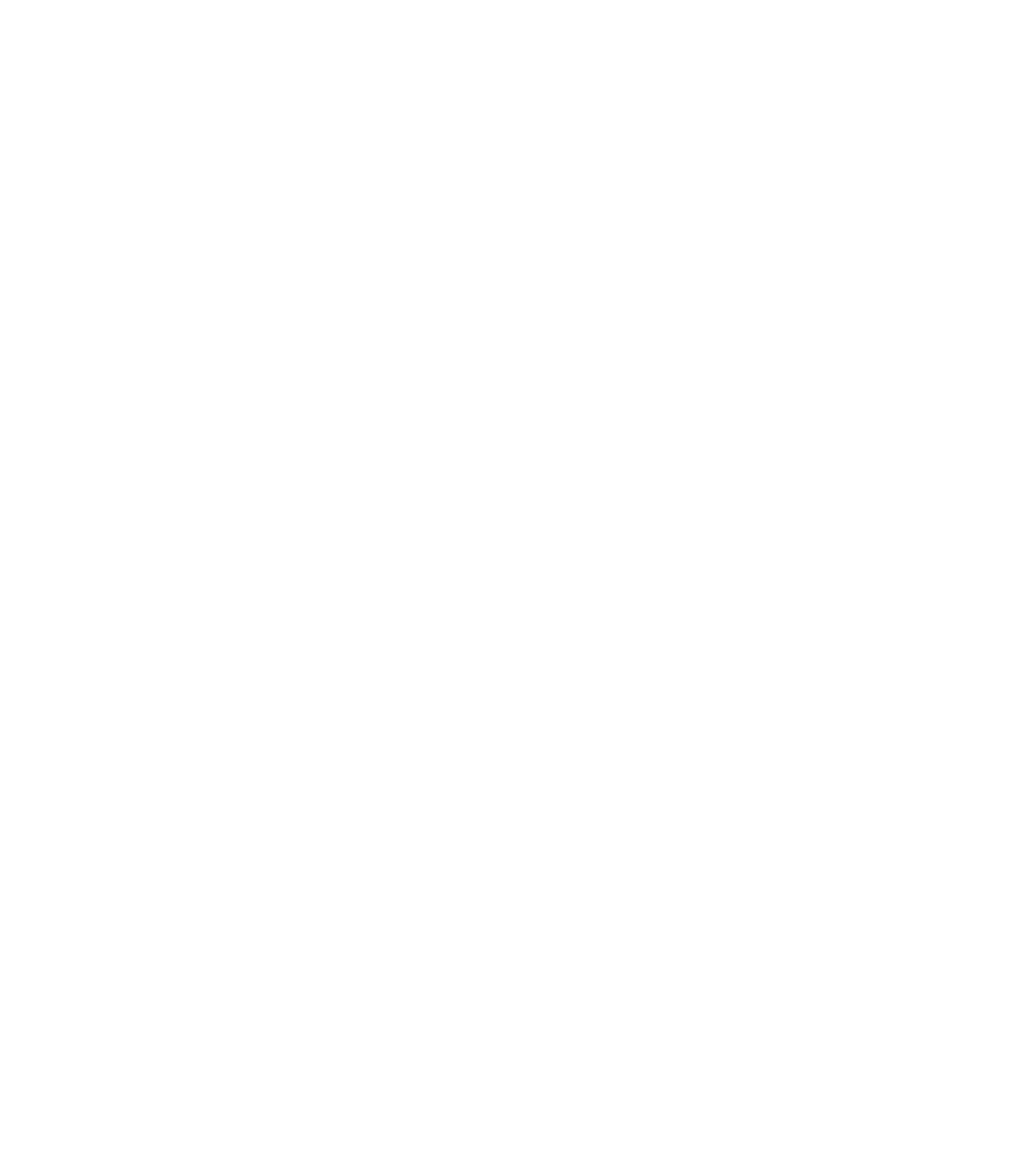
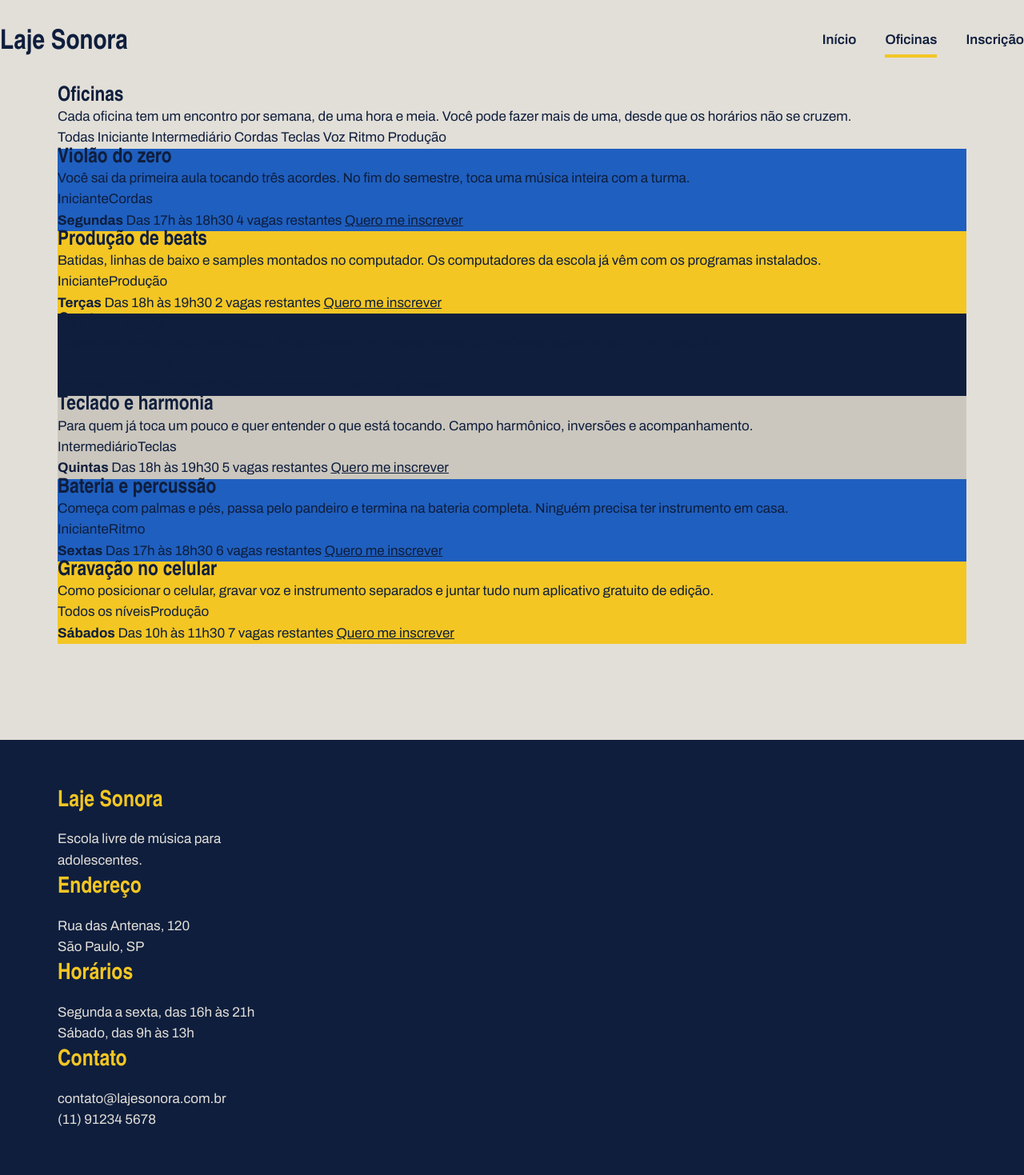
Before and after one commit to tiagoalmeida1605/laje_sonora, a plain HTML site: page oficinas.html in a window 1280 px wide. Shown: the whole page at 80% size. Before the commit the page ends 800 px from the top, so only its background shows below. Drawn offline with Linux system fonts and the light colour scheme; a web font is replaced by a local one.

Commit message:
HTML da página de oficinas

```diff
--- a/index.css
+++ b/index.css
@@ -31,7 +31,7 @@ h1, h2, h3{
 }
 
 .conteudo{
-    width: 1200px;
+    max-width: 1200px;
     margin-inline: auto;
     padding-inline: 32px;
 }
@@ -103,7 +103,7 @@ h1, h2, h3{
 .cartaz-lateral p{
     font-size: 22px;
     font-weight: 600;
-    height: 1.3;
+    line-height: 1.3;
 }
 
 .botao{
@@ -125,72 +125,80 @@ h1, h2, h3{
     align-items: flex-start;
 }
 
-.secao{
-    margin-top: 32px;
+
+.secao {
+    margin-top: 96px;
 }
 
-.titulo-secao{
+.titulo-secao {
     font-size: 64px;
     margin-bottom: 32px;
 }
 
-.cards{
+.cards {
     display: flex;
     flex-wrap: wrap;
     gap: 24px;
 }
 
-.card{
+.card {
     background-color: var(--branco);
     border: 3px solid var(--tinta);
     flex: 1 1 340px;
 }
 
-.card .foto{
+.card .foto {
     height: 170px;
 }
 
-.foto{
+.foto {
     background-color: var(--concreto-escuro);
 }
-.foto-azul{
+
+.foto-azul {
     background-color: var(--caixa-dagua);
 }
 
-.foto-amarela{
+.foto-amarela {
     background-color: var(--fita);
 }
 
-.foto-tinta{
+.foto-tinta {
     background-color: var(--tinta);
 }
 
-.card-texto{
+.card-texto {
     padding: 24px;
 }
 
-.card h3{
+.card h3 {
     font-size: 36px;
     margin-bottom: 12px;
 }
 
-.card-info{
+.card-info {
     margin-top: 20px;
     padding-top: 16px;
     border-top: 2px solid var(--concreto-escuro);
     font-weight: 600;
     font-size: 15px;
-
+    display: flex;
+    justify-content: space-between;
 }
 
-.passos{
+
+.passos {
     display: flex;
-    padding-inline: 24px;
+    gap: 24px;
+}
+
+.passo {
     border-top: 6px solid var(--tinta);
     padding-top: 20px;
+    flex: 1;
 }
 
-.passo-numero{
+.passo-numero {
     font-family: var(--fonte-cartaz);
     font-size: 96px;
     font-weight: 900;
@@ -198,10 +206,9 @@ h1, h2, h3{
     color: var(--caixa-dagua);
 }
 
-.passo h3{
+.passo h3 {
     font-size: 32px;
-    margin-top: 8px;
-    margin-block: 12px;
+    margin-block: 8px 12px;
 }
 
 .rodape{
--- a/oficinas.css
+++ b/oficinas.css
@@ -0,0 +1,114 @@
+* {
+    margin: 0;
+    padding: 0;
+    box-sizing: border-box;
+    color: inherit;
+}
+
+:root{
+    --concreto: #E2DFD8;
+    --concreto-escuro: #CBC7BE;
+    --tinta: #0F1E3D;
+    --caixa-dagua: #1F5FBF;
+    --fita: #F3C623;
+    --branco: #ffffff;
+    --fonte-cartaz: "Big Shoulders", "Arial Narrow", sans-serif;
+    --fonte-texto: "Archivo", Arial, sans-serif;
+}
+
+body{
+    background-color: var(--concreto);
+    color: var(--tinta);
+    font-family: var(--fonte-texto);
+    font-size: 17px;
+    line-height: 1.55;
+}
+
+h1, h2, h3{
+    font-family: var(--fonte-cartaz);
+    font-weight: 900;
+    line-height: 0.95;
+}
+
+.conteudo{
+    max-width: 1200px;
+    margin-inline: auto;
+    padding-inline: 32px;
+}
+
+.topo{
+    padding-block: 28px;
+    display: flex;
+    justify-content: space-between;
+    align-items: center;
+}
+
+.logo{
+    font-family: var(--fonte-cartaz);
+    font-size: 34px;
+    font-weight: 900;
+    text-decoration: none;
+}
+
+.menu{
+    display: flex;
+    gap: 36px;
+}
+
+.menu a{
+    font-weight: 600;
+    text-decoration: none;
+    padding-bottom: 4px;
+    border-bottom: 4px solid transparent;
+}
+
+.menu a:hover {
+    border-bottom-color: var(--tinta);
+}
+
+.menu a.atual {
+    border-bottom-color: var(--fita);
+}
+
+.foto {
+    background-color: var(--concreto-escuro);
+}
+
+.foto-azul {
+    background-color: var(--caixa-dagua);
+}
+
+.foto-amarela {
+    background-color: var(--fita);
+}
+
+.foto-tinta {
+    background-color: var(--tinta);
+}
+
+
+
+.rodape{
+    margin-top: 120px;
+    background-color: var(--tinta);
+    color: var(--concreto);
+    padding-top: 56px;
+    padding-bottom: 56px;
+}
+
+.rodape-colunas{
+    display: flex;
+    justify-content: space-between;
+    gap: 40px;
+}
+
+.rodape-coluna{
+    flex: 1;
+}
+
+.rodape h4{
+    font-family: var(--fonte-cartaz);
+    font-size: 28px;
+    color: var(--fita);
+    margin-bottom: 12px;
+}
--- a/oficinas.html
+++ b/oficinas.html
@@ -0,0 +1,146 @@
+<!DOCTYPE html>
+<html lang="pt-BR">
+<head>
+    <meta charset="UTF-8">
+    <meta name="viewport" content="width=device-width, initial-scale=1.0">
+    <link rel="preconnect" href="https://fonts.googleapis.com">
+    <link rel="preconnect" href="https://fonts.gstatic.com" crossorigin>
+    <link href="https://fonts.googleapis.com/css2?family=Archivo:ital,wght@0,100..900;1,100..900&family=Big+Shoulders:opsz,wght@10..72,100..900&display=swap" rel="stylesheet">
+    <link rel="stylesheet" href="./oficinas.css">
+    <title>Laje Sonora | Oficinas</title>
+</head>
+<body>
+    <header class="topo">
+        <a href="./index.html" class="logo">Laje Sonora</a>
+        <nav class="menu">
+            <a href="./index.html">Início</a>
+            <a href="./oficinas.html" class="atual">Oficinas</a>
+            <a href="./inscricao.html">Inscrição</a>
+        </nav>
+    </header>
+    <main>
+        <section class="conteudo">
+            <h1 class="titulo-pagina">Oficinas</h1>
+            <p class="subtitulo-pagina">Cada oficina tem um encontro por semana, de uma hora e meia. Você pode fazer mais de uma, desde que os horários não se cruzem.</p>
+            <div class="filtros">
+                <span class="ativo">Todas</span>
+                <span>Iniciante</span>
+                <span>Intermediário</span>
+                <span>Cordas</span>
+                <span>Teclas</span>
+                <span>Voz</span>
+                <span>Ritmo</span>
+                <span>Produção</span>
+            </div>
+            <div class="lista">
+                <article class="oficina">
+                    <div class="foto foto-azul">
+                        <div class="oficina-texto">
+                            <h2>Violão do zero</h2>
+                            <p>Você sai da primeira aula tocando três acordes. No fim do semestre, toca uma música inteira com a turma.</p>
+                            <div class="etiquetas"><span>Iniciante</span><span>Cordas</span></div>
+                        </div>
+                        <div class="oficina-detalhes">
+                            <strong>Segundas</strong>
+                            <span>Das 17h às 18h30</span>
+                            <span>4 vagas restantes</span>
+                            <a href="./inscricao.html">Quero me inscrever</a>
+                        </div>
+                    </div>
+                    <div class="foto foto-amarela">
+                        <div class="oficina-texto">
+                            <h2>Produção de beats</h2>
+                            <p>Batidas, linhas de baixo e samples montados no computador. Os computadores da escola já vêm com os programas instalados.</p>
+                            <div class="etiquetas"><span>Iniciante</span><span>Produção</span></div>
+                        </div>
+                        <div class="oficina-detalhes">
+                            <strong>Terças</strong>
+                            <span>Das 18h às 19h30</span>
+                            <span>2 vagas restantes</span>
+                            <a href="./inscricao.html">Quero me inscrever</a>
+                        </div>
+                    </div>
+                    <div class="foto foto-tinta">
+                        <div class="oficina-texto">
+                            <h2>Canto em grupo</h2>
+                            <p>Exercícios de respiração e afinação, e depois arranjos a várias vozes com músicas que a própria turma escolhe.</p>
+                            <div class="etiquetas"><span>Todos os níveis</span><span>Voz</span></div>
+                        </div>
+                        <div class="oficina-detalhes">
+                            <strong>Quartas</strong>
+                            <span>Das 17h às 18h30</span>
+                            <span>9 vagas restantes</span>
+                            <a href="./inscricao.html">Quero me inscrever</a>
+                        </div>
+                    </div>
+                    <div class="foto">
+                        <div class="oficina-texto">
+                            <h2>Teclado e harmonia</h2>
+                            <p>Para quem já toca um pouco e quer entender o que está tocando. Campo harmônico, inversões e acompanhamento.</p>
+                            <div class="etiquetas"><span>Intermediário</span><span>Teclas</span></div>
+                        </div>
+                        <div class="oficina-detalhes">
+                            <strong>Quintas</strong>
+                            <span>Das 18h às 19h30</span>
+                            <span>5 vagas restantes</span>
+                            <a href="./inscricao.html">Quero me inscrever</a>
+                        </div>
+                    </div>
+                    <div class="foto foto-azul">
+                        <div class="oficina-texto">
+                            <h2>Bateria e percussão</h2>
+                            <p>Começa com palmas e pés, passa pelo pandeiro e termina na bateria completa. Ninguém precisa ter instrumento em casa.</p>
+                            <div class="etiquetas"><span>Iniciante</span><span>Ritmo</span></div>
+                        </div>
+                        <div class="oficina-detalhes">
+                            <strong>Sextas</strong>
+                            <span>Das 17h às 18h30</span>
+                            <span>6 vagas restantes</span>
+                            <a href="./inscricao.html">Quero me inscrever</a>
+                        </div>
+                    </div>
+                    <div class="foto foto-amarela">
+                        <div class="oficina-texto">
+                            <h2>Gravação no celular</h2>
+                            <p>Como posicionar o celular, gravar voz e instrumento separados e juntar tudo num aplicativo gratuito de edição.</p>
+                            <div class="etiquetas"><span>Todos os níveis</span><span>Produção</span></div>
+                        </div>
+                        <div class="oficina-detalhes">
+                            <strong>Sábados</strong>
+                            <span>Das 10h às 11h30</span>
+                            <span>7 vagas restantes</span>
+                            <a href="./inscricao.html">Quero me inscrever</a>
+                        </div>
+                    </div>
+                </article>
+            </div>
+        </section>
+    </main>
+    <footer class="rodape">
+        <div class="conteudo rodape-colunas">
+            <div class="rodape-coluna">
+                <h4>Laje Sonora</h4>
+                <p>Escola livre de música para <br> adolescentes.</p>
+            </div>
+        </div>
+        <div class="conteudo rodape-colunas">
+            <div class="rodape-coluna">
+                <h4>Endereço</h4>
+                <p>Rua das Antenas, 120 <br> São Paulo, SP</p>
+            </div>
+        </div>
+        <div class="conteudo rodape-colunas">
+            <div class="rodape-coluna">
+                <h4>Horários</h4>
+                <p>Segunda a sexta, das 16h às 21h <br> Sábado, das 9h às 13h</p>
+            </div>
+        </div>
+        <div class="conteudo rodape-colunas">
+            <div class="rodape-coluna">
+                <h4>Contato</h4>
+                <p>contato@lajesonora.com.br <br> (11) 91234 5678</p>
+            </div>
+        </div>
+    </footer>
+</body>
+</html>
```
